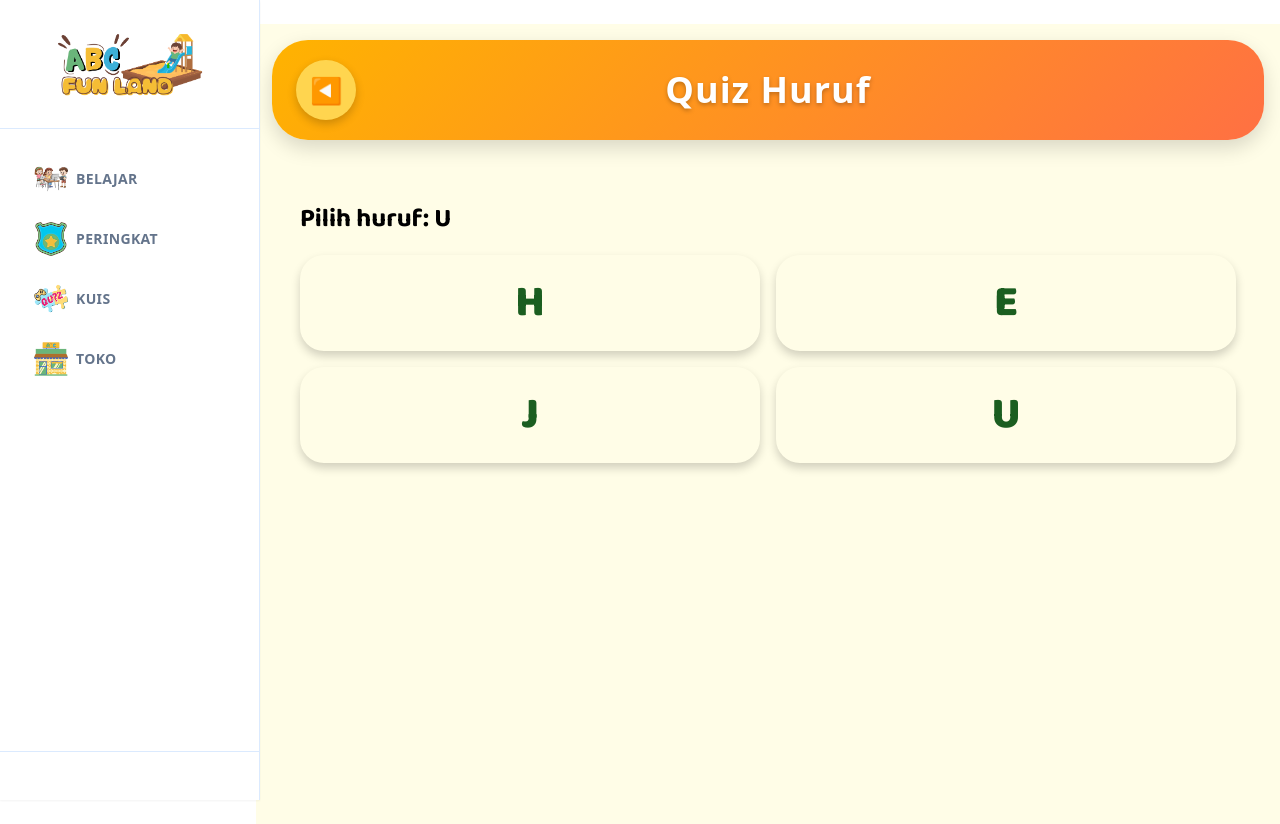
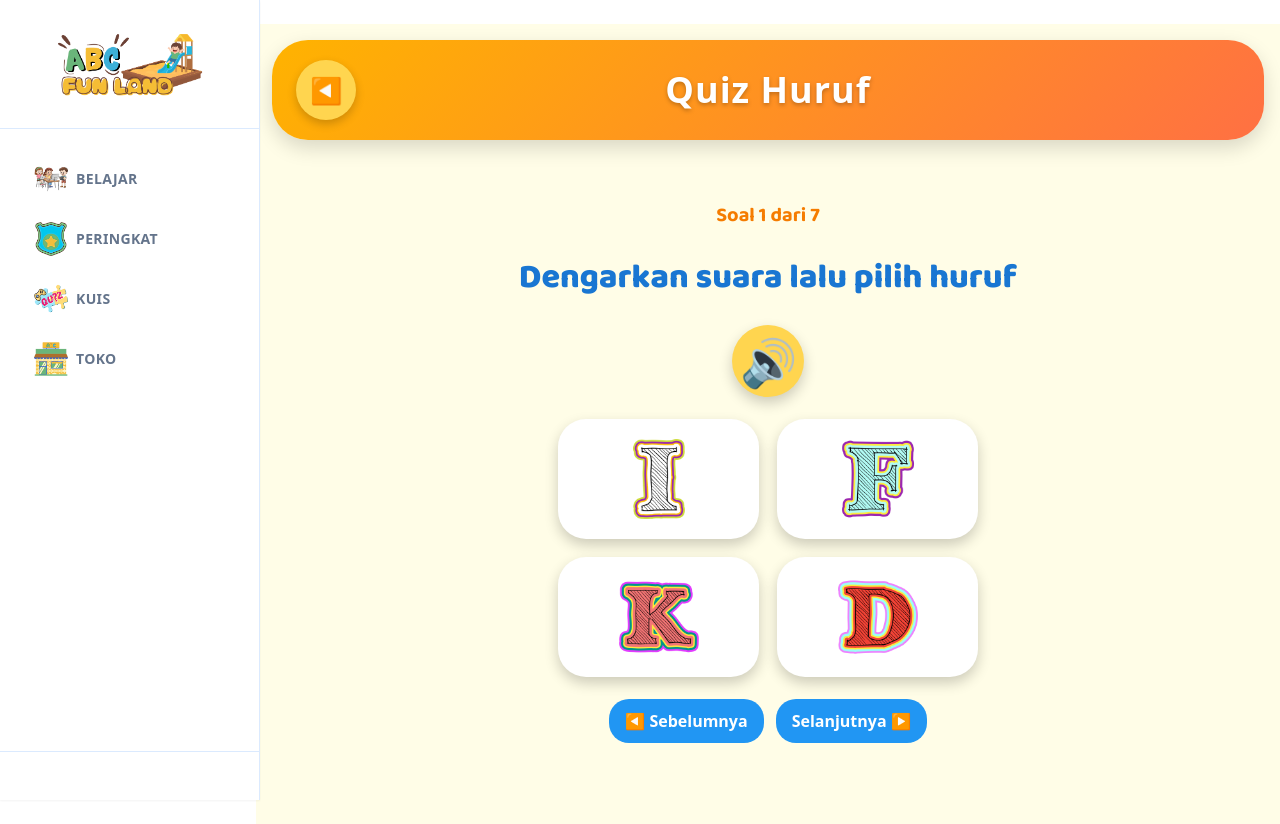
Before and after one commit to Puturahmaa7/https---github.com-utrhmaa-ABCFunLand, a Next.js app in the folder abcfunlearn/: page /quiz/quizHuruf in a window 1280 px wide. Built offline with nearby package versions, Linux system fonts and the light colour scheme.

Commit message:
QUIZ Revisi

```diff
--- a/abcfunlearn/app/(loginUser)/quiz/quizHuruf/layout.tsx
+++ b/abcfunlearn/app/(loginUser)/quiz/quizHuruf/layout.tsx
@@ -80,7 +80,7 @@ export default function QuizHurufLayout({
         style={{
           flex: 1,
           padding: "24px",
-          overflow: "hidden", // quiz fokus, tidak scroll panjang
+          overflowY: "auto", // ⬅️ INI KUNCI UTAMANYA
         }}
       >
         {children}
--- a/abcfunlearn/app/(loginUser)/quiz/quizHuruf/page.tsx
+++ b/abcfunlearn/app/(loginUser)/quiz/quizHuruf/page.tsx
@@ -1,122 +1,328 @@
 "use client";
 
 import { useState, useEffect } from "react";
+import Image from "next/image";
+import { useRouter } from "next/navigation";
+
+const SKIP_ANSWER = "__SKIP__";
+
+type Question = {
+  correct: string;
+  options: string[];
+};
 
 export default function QuizHurufPage() {
-  const huruf = Array.from({ length: 26 }, (_, i) =>
+  const router = useRouter(); // ✅ DI SINI SAJA
+  const hurufList = Array.from({ length: 26 }, (_, i) =>
     String.fromCharCode(65 + i)
   );
 
-  const [soal, setSoal] = useState<string>("");
-  const [opsi, setOpsi] = useState<string[]>([]);
-  const [jawaban, setJawaban] = useState<string | null>(null);
+  const TOTAL_SOAL = 7;
+
+  const [questions, setQuestions] = useState<Question[]>([]);
+  const [currentIndex, setCurrentIndex] = useState(0);
+  const [answers, setAnswers] = useState<(string | null)[]>([]);
+  const [hover, setHover] = useState<string | null>(null);
+
+  const diSoalTerakhir = currentIndex === TOTAL_SOAL - 1;
+
+  // =============================
+  // HITUNG HASIL (AMAN)
+  // =============================
+  const jumlahTerjawab = answers.filter((a) => a !== null).length;
+
+  const jumlahBenar = answers.filter(
+    (ans, i) => ans !== null && ans === questions[i]?.correct
+  ).length;
+
+  const jumlahSalah = jumlahTerjawab - jumlahBenar;
+
+  // =============================
+  // AUDIO
+  // =============================
+  const playHuruf = (huruf: string) => {
+    const audio = new Audio(`/suaraHuruf/${huruf.toLowerCase()}.mp3`);
+    audio.play();
+  };
+
+  const playSoal = () => {
+    const audio = new Audio(
+      `/suaraHuruf/${questions[currentIndex].correct.toLowerCase()}.mp3`
+    );
+    audio.play();
+  };
+
+  // =============================
+  // GENERATE QUIZ
+  // =============================
+  const generateQuiz = () => {
+    const soal: Question[] = [];
+
+    for (let i = 0; i < TOTAL_SOAL; i++) {
+      const correct = hurufList[Math.floor(Math.random() * hurufList.length)];
+      const wrong = hurufList
+        .filter((h) => h !== correct)
+        .sort(() => Math.random() - 0.5)
+        .slice(0, 3);
+
+      soal.push({
+        correct,
+        options: shuffleArray([correct, ...wrong]),
+      });
+    }
+
+    setQuestions(soal);
+    setAnswers(Array(TOTAL_SOAL).fill(null));
+    setCurrentIndex(0);
+  };
 
   useEffect(() => {
-    generateSoal();
+    generateQuiz();
   }, []);
 
-  function generateSoal() {
-    const correct = huruf[Math.floor(Math.random() * huruf.length)];
+  if (questions.length === 0) return null;
 
-    const wrong = huruf
-      .filter((h) => h !== correct)
-      .sort(() => Math.random() - 0.5)
-      .slice(0, 3);
+  const current = questions[currentIndex];
+  const jawaban = answers[currentIndex];
 
-    const pilihan = shuffleArray([correct, ...wrong]);
+  const nextSoal = () => {
+    // jika belum menjawab → otomatis salah
+    if (!answers[currentIndex]) {
+      const copy = [...answers];
+      copy[currentIndex] = SKIP_ANSWER;
+      setAnswers(copy);
+    }
 
-    setSoal(correct);
-    setOpsi(pilihan);
-    setJawaban(null);
-  }
+    setCurrentIndex((i) => i + 1);
+  };
 
-  function handleJawab(h: string) {
+  const pilihJawaban = (h: string) => {
     if (jawaban) return;
-    setJawaban(h);
-  }
+
+    playHuruf(h);
+
+    const copy = [...answers];
+    copy[currentIndex] = h;
+    setAnswers(copy);
+  };
+
+  const selesaiKuis = () => {
+    router.push("/quiz");
+  };
 
   return (
-    <div style={{ padding: "20px" }}>
-      <h2
+    <div
+      style={{
+        marginTop: "20px",
+        display: "flex",
+        flexDirection: "column",
+        alignItems: "center",
+        gap: "22px",
+      }}
+    >
+      {/* TRACKER */}
+      <div style={tracker}>
+        Soal {currentIndex + 1} dari {TOTAL_SOAL}
+      </div>
+
+      {/* INSTRUKSI */}
+      <div style={instruksi}>Dengarkan suara lalu pilih huruf</div>
+
+      {/* TOMBOL AUDIO */}
+      <button
+        onClick={playSoal}
+        onMouseEnter={() => setHover("sound")}
+        onMouseLeave={() => setHover(null)}
         style={{
-          fontFamily: "var(--font-baloo)",
-          fontSize: "26px",
-          marginBottom: "16px",
+          ...btnSound,
+          backgroundColor: hover ? "#FFEB3B" : "#FFD54F",
+          transform: hover ? "scale(1.2)" : "scale(1)",
         }}
       >
-        Pilih huruf: <strong>{soal}</strong>
-      </h2>
+        🔊
+      </button>
 
-      <div
-        style={{
-          display: "grid",
-          gridTemplateColumns: "repeat(2, 1fr)",
-          gap: "16px",
-        }}
-      >
-        {opsi.map((h) => {
-          const benar = h === soal;
+      {/* PILIHAN */}
+      <div style={grid}>
+        {current.options.map((h) => {
+          const benar = h === current.correct;
           const dipilih = h === jawaban;
 
-          let bg = "#";
+          let bg = "#FFFFFF";
+          let shadow = "0 6px 14px rgba(0,0,0,0.2)";
+
           if (jawaban) {
-            if (benar) bg = "#4CAF50";
-            else if (dipilih) bg = "#EF5350";
+            if (benar) {
+              bg = "#4CAF50";
+              shadow = "0 0 20px rgba(76,175,80,0.8)";
+            } else if (dipilih) {
+              bg = "#EF5350";
+              shadow = "0 0 20px rgba(239,83,80,0.8)";
+            }
           }
 
           return (
-            <div
+            <button
               key={h}
-              onClick={() => handleJawab(h)}
+              onClick={() => pilihJawaban(h)}
+              disabled={!!jawaban}
               style={{
-                height: "96px",
-                borderRadius: "24px",
-                display: "flex",
-                alignItems: "center",
-                justifyContent: "center",
-
+                ...opsiBtn,
                 backgroundColor: bg,
-                fontFamily: "var(--font-baloo)",
-                fontSize: "44px",
-                fontWeight: "800",
-                color: "#1B5E20",
-
-                cursor: "pointer",
-                userSelect: "none",
-
-                boxShadow: "0 5px 10px rgba(0,0,0,0.18)",
-                transition: "all 0.2s ease",
+                boxShadow: shadow,
               }}
             >
-              {h}
-            </div>
+              <Image src={`/huruf/${h}.png`} alt={h} width={80} height={80} />
+            </button>
           );
         })}
       </div>
 
-      {jawaban && (
+      {/* NAVIGASI */}
+      <div style={{ display: "flex", gap: "12px" }}>
         <button
-          onClick={generateSoal}
-          style={{
-            marginTop: "24px",
-            width: "100%",
-            height: "48px",
-            borderRadius: "24px",
-            border: "none",
-            backgroundColor: "#2196F3",
-            color: "white",
-            fontSize: "16px",
-            fontWeight: "700",
-            cursor: "pointer",
-          }}
+          disabled={currentIndex === 0}
+          onClick={() => setCurrentIndex((i) => i - 1)}
+          style={navBtn}
         >
-          Lanjut
+          ◀ Sebelumnya
         </button>
+
+        <button disabled={diSoalTerakhir} onClick={nextSoal} style={navBtn}>
+          Selanjutnya ▶
+        </button>
+      </div>
+
+      {/* HASIL AKHIR */}
+      {diSoalTerakhir && (
+        <div style={hasilBox}>
+          <div style={hasilTitle}>Hasil Quiz</div>
+
+          <div style={{ ...hasilText, color: "#4CAF50" }}>
+            ✅ Benar: {jumlahBenar}
+          </div>
+
+          <div style={{ ...hasilText, color: "#EF5350" }}>
+            ❌ Salah: {jumlahSalah}
+          </div>
+
+          <div style={{ marginTop: "18px", display: "flex", gap: "12px" }}>
+            <button onClick={generateQuiz} style={ulangBtn}>
+              Ulang Kuis
+            </button>
+
+            <button onClick={selesaiKuis} style={selesaiBtn}>
+              Selesai
+            </button>
+          </div>
+        </div>
       )}
     </div>
   );
 }
 
+/* ================= STYLES ================= */
+
+const tracker = {
+  fontFamily: "var(--font-baloo)",
+  fontSize: "20px",
+  fontWeight: "700",
+  color: "#F57C00",
+};
+
+const instruksi = {
+  fontFamily: "var(--font-baloo)",
+  fontSize: "34px",
+  fontWeight: "800",
+  color: "#1976D2",
+  textAlign: "center" as const,
+};
+
+const btnSound = {
+  fontSize: "46px",
+  border: "none",
+  borderRadius: "50%",
+  width: "72px",
+  height: "72px",
+  cursor: "pointer",
+  boxShadow: "0 6px 14px rgba(0,0,0,0.2)",
+  transition: "0.2s",
+};
+
+const grid = {
+  width: "100%",
+  maxWidth: "420px",
+  display: "grid",
+  gridTemplateColumns: "repeat(2, 1fr)",
+  gap: "18px",
+};
+
+const opsiBtn = {
+  height: "120px",
+  borderRadius: "28px",
+  border: "none",
+  display: "flex",
+  alignItems: "center",
+  justifyContent: "center",
+  cursor: "pointer",
+  transition: "0.2s",
+};
+
+const navBtn = {
+  padding: "10px 16px",
+  borderRadius: "20px",
+  border: "none",
+  backgroundColor: "#2196F3",
+  color: "white",
+  fontWeight: "700",
+  cursor: "pointer",
+};
+
+const hasilBox = {
+  marginTop: "32px",
+  width: "100%",
+  maxWidth: "420px",
+  padding: "24px",
+  borderRadius: "32px",
+  backgroundColor: "#FFFFFF",
+  boxShadow: "0 10px 25px rgba(0,0,0,0.15)",
+  textAlign: "center" as const,
+};
+
+const hasilTitle = {
+  fontFamily: "var(--font-baloo)",
+  fontSize: "32px",
+  fontWeight: "800",
+  color: "#1976D2",
+  marginBottom: "12px",
+};
+
+const hasilText = {
+  fontFamily: "var(--font-baloo)",
+  fontSize: "22px",
+  fontWeight: "700",
+};
+
+const ulangBtn = {
+  padding: "12px 18px",
+  borderRadius: "24px",
+  border: "none",
+  backgroundColor: "#4CAF50",
+  color: "white",
+  fontWeight: "700",
+  cursor: "pointer",
+};
+
+const selesaiBtn = {
+  padding: "12px 18px",
+  borderRadius: "24px",
+  border: "none",
+  backgroundColor: "#F44336",
+  color: "white",
+  fontWeight: "700",
+  cursor: "pointer",
+};
+
 function shuffleArray<T>(arr: T[]) {
   return [...arr].sort(() => Math.random() - 0.5);
 }
```
